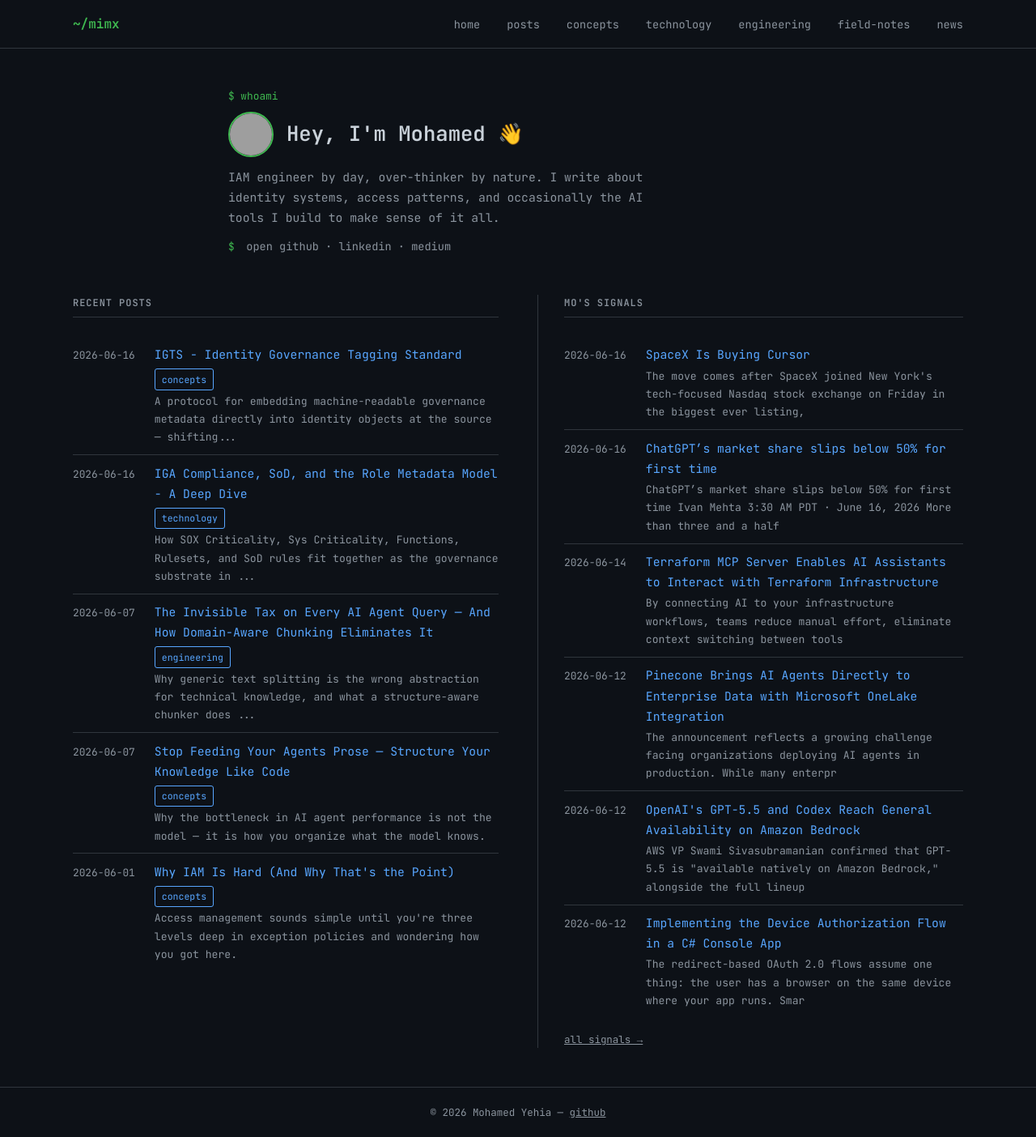
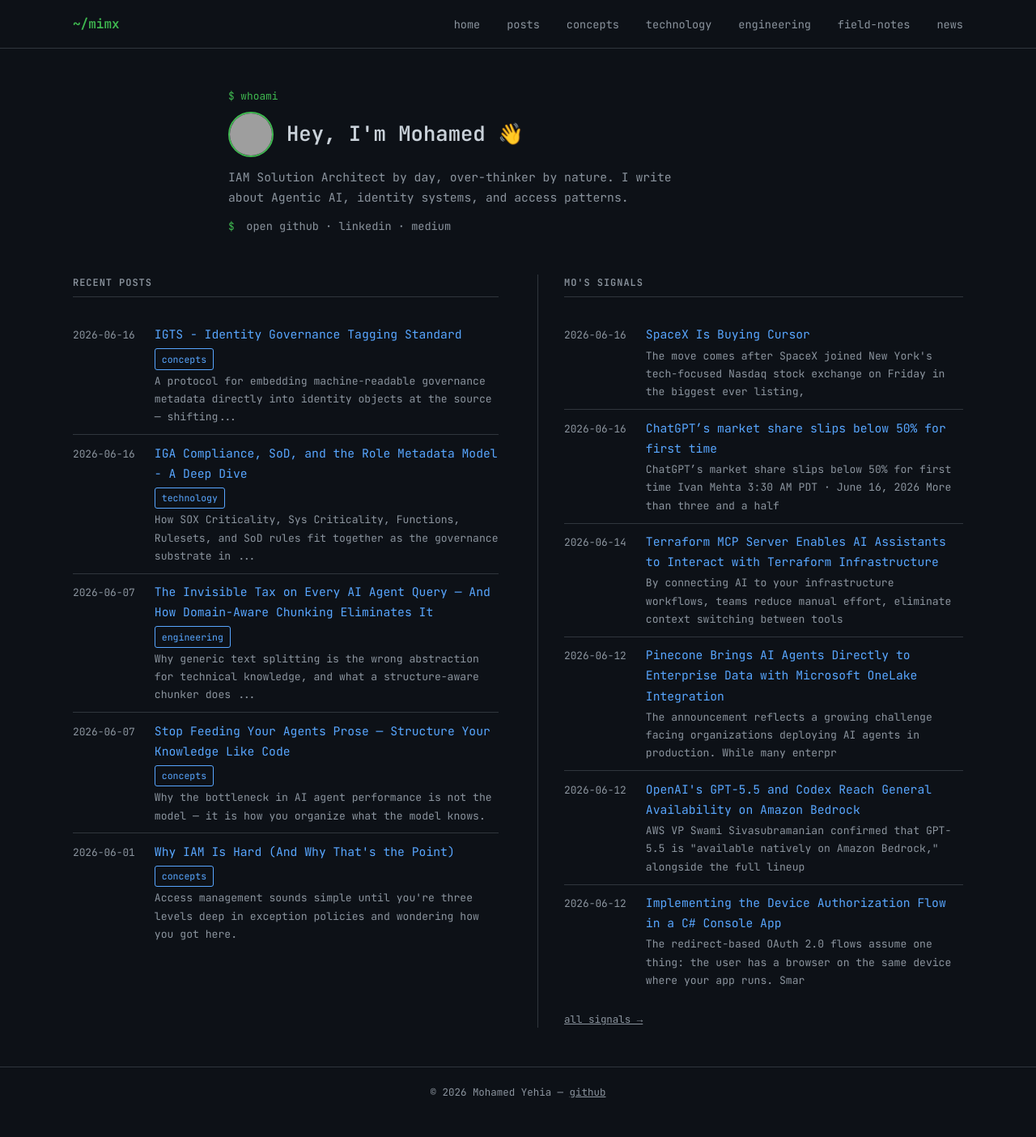
Before and after one commit to mimx/mimx.github.io, a Jekyll site: the page built from index.md, in a window 1280 px wide. Shown: the whole page at 81% size. Built offline with Jekyll 4.4.1, drawn with Linux system fonts in a browser that asks for light colours; after the commit the page ends 1379 px from its top, so only the background shows below that; grey boxes are pictures that could not be loaded.

Commit message:
Update index.md

```diff
--- a/index.md
+++ b/index.md
@@ -8,7 +8,7 @@ title: Home
     <img src="https://avatars.githubusercontent.com/u/23063606?v=4" alt="Mohamed Yehia" class="avatar">
     <h1>Hey, I'm Mohamed 👋</h1>
   </div>
-  <p>IAM engineer by day, over-thinker by nature. I write about identity systems, access patterns, and occasionally the AI tools I build to make sense of it all.
+  <p>IAM Solution Architect by day, over-thinker by nature. I write about Agentic AI, identity systems, and access patterns.
 
 <p class="links">
   <span class="prompt">$</span> open
```
